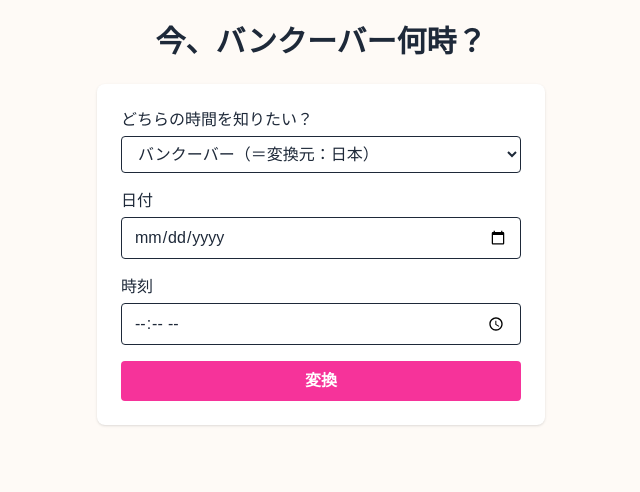
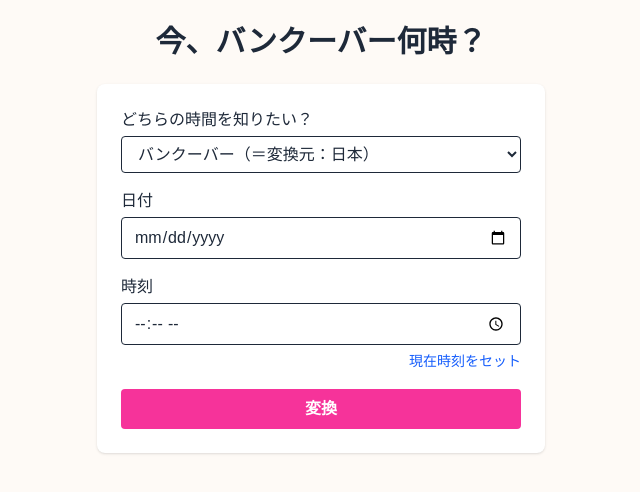
Before and after one commit to RyoYamashiro/timezone-app, a Next.js app: page / in a window 1280 px wide. Shown: the top 492 px of the page, without its empty margins (319-959 px from the left). Built offline with nearby package versions, Linux system fonts and the light colour scheme.

Commit message:
add_setCurrentTimeButton

```diff
--- a/src/components/TimezoneForm.tsx
+++ b/src/components/TimezoneForm.tsx
@@ -9,6 +9,19 @@ interface Props {
 }
 
 export default function TimezoneForm({ target, setTarget, date, setDate, time, setTime, handleConvert }: Props) {
+    const handleNowClick = () => {
+        const now = new Date()
+
+        const dateStr = now.toISOString().split('T')[0]
+
+        const timeStr = now
+          .toLocaleTimeString([], { hour: '2-digit', minute: '2-digit' })
+          .padStart(5, '0') // 例: '09:05'
+
+        setDate(dateStr)
+        setTime(timeStr)
+    }
+
     return (
         <div className="w-full max-w-md bg-white rounded-lg shadow p-6 space-y-4">
         <div>
@@ -36,12 +49,22 @@ export default function TimezoneForm({ target, setTarget, date, setDate, time, s
         <div>
             <label className="block mb-1">時刻</label>
             <input
-            type="time"
-            className="w-full border rounded px-3 py-2"
-            value={time}
-            onChange={(e) => setTime(e.target.value)}
+                type="time"
+                className="w-full border rounded px-3 py-2"
+                value={time}
+                onChange={(e) => setTime(e.target.value)}
             />
+            <div className="text-right mt-1">
+                <button
+                type="button"
+                onClick={handleNowClick}
+                className="text-sm text-blue-600 hover:underline"
+                >
+                現在時刻をセット
+                </button>
+            </div>
         </div>
+
 
         <button
             onClick={handleConvert}
```
